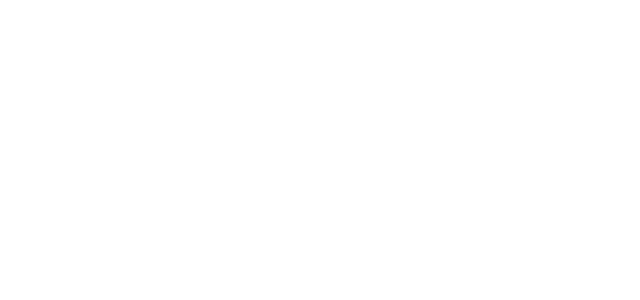
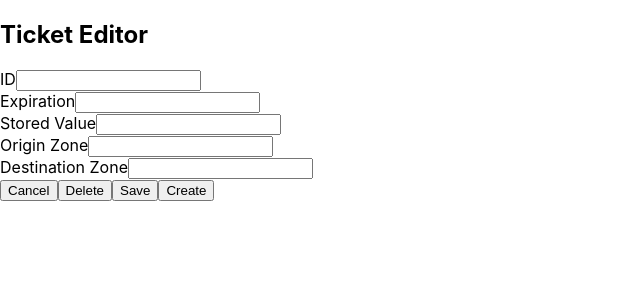
Before and after one commit to timaeusx/cs3200, a React (Create React App) app in the folder tt-webapp/: page /tickets/1/edit in a window 1280 px wide. Before the commit this address had no page. Shown: the top 300 px of the page, without its empty margins (0-640 px from the left). Built offline with nearby package versions, Linux system fonts and the light colour scheme; no server answers.

Commit message:
Implement Ticket edit screen and general cleanup/prettifying

```diff
--- a/tt-webapp/src/App.js
+++ b/tt-webapp/src/App.js
@@ -4,6 +4,7 @@
 import TicketList from './TicketList';
 import UserFormEditor from "./UserFormEditor";
 import TransitCardFormEditor from "./TransitCardFormEditor";
+import TicketFormEditor from "./TicketFormEditor";
 
 function App() {
   return (
@@ -13,8 +14,9 @@
             <Route path="/" element={<UserList/>}/>
             <Route path="/users/:id/edit" element={<UserFormEditor/>}/>
             <Route path="/users/:id/transitcards" element={<TransitCardList/>}/>
-            <Route path="/transitcards/:id" element={<TicketList/>}/>
             <Route path="/transitcards/:id/edit" element={<TransitCardFormEditor/>}/>
+            <Route path="/transitcards/:id/tickets" element={<TicketList/>}/>
+            <Route path="/tickets/:id/edit" element={<TicketFormEditor/>}/>
           </Routes>
         </BrowserRouter>
       </div>
--- /dev/null
+++ b/tt-webapp/src/TicketFormEditor.js
@@ -0,0 +1,54 @@
+import React from "react";
+import {useNavigate} from "react-router";
+import {useParams} from "react-router-dom";
+import TicketService from "./TicketService";
+
+const {useState, useEffect} = React;
+
+const TicketFormEditor = () => {
+  const {id} = useParams();
+  const navigate = useNavigate();
+  const [ticket, setTicket] = useState({});
+  useEffect(() => {
+    if(id !== "new") {
+      findTicketById(id)
+    }
+  }, [id])
+  const createTicket = (ticket) => {
+    TicketService.createTicket(ticket).then(() => navigate(-1))
+  }
+  const findTicketById = (id) => {
+    TicketService.findTicketById(id).then(ticket => setTicket(ticket))
+  }
+  const deleteTicket = (id) => {
+    TicketService.deleteTicket(id).then(() => navigate(-1))
+  }
+  const updateTicket = (id, newTicket) => {
+    TicketService.updateTicket(id, newTicket).then(() => navigate(-1))
+  }
+  return (
+      <div>
+        <h2>Ticket Editor</h2>
+        <label>ID</label>
+        <input value={ticket.idtickets}/><br/>
+        <label>Expiration</label>
+        <input onChange = {(e) => setTicket(ticket => ({...ticket, expiration: e.target.value}))}
+               value={ticket.expiration}/><br/>
+        <label>Stored Value</label>
+        <input onChange = {(e) => setTicket(ticket => ({...ticket, monthlypass: e.target.value}))}
+               value={ticket.monthlypass}/><br/>
+        <label>Origin Zone</label>
+        <input onChange = {(e) => setTicket(ticket => ({...ticket, origin: e.target.value}))}
+               value={ticket.origin}/><br/>
+        <label>Destination Zone</label>
+        <input onChange = {(e) => setTicket(ticket => ({...ticket, destination: e.target.value}))}
+               value={ticket.destination}/><br/>
+        <button className="btn btn-warning" onClick={() => {navigate(-1)}}>Cancel</button>
+        <button className="btn btn-danger" onClick={() => {deleteTicket(ticket.id)}}>Delete</button>
+        <button className="btn btn-primary" onClick={() => {updateTicket(ticket.id, ticket)}}>Save</button>
+        <button className="btn btn-success" onClick={() => {createTicket(ticket)}}>Create</button>
+      </div>
+  )
+}
+
+export default TicketFormEditor;
--- /dev/null
+++ b/tt-webapp/src/TicketService.js
@@ -0,0 +1,42 @@
+// Declare URL where server listens for HTTP requests
+const TICKETS_URL = "http://localhost:8080/api/tickets"
+
+// Retrieve all tickets from the server
+export const findAllTickets = () =>
+    fetch(TICKETS_URL).then(response => response.json())
+
+// Retrieve a single ticket by their ID
+export const findTicketById = (id) =>
+    fetch(`${TICKETS_URL}/${id}`).then(response => response.json())
+
+// Delete a ticket by their ID
+export const deleteTicket = (id) =>
+    fetch(`${TICKETS_URL}/${id}`,{method: "DELETE"})
+
+// Create a new ticket
+export const createTicket = (ticket) =>
+    fetch(TICKETS_URL, {
+      method: 'POST',
+      body: JSON.stringify(ticket),
+      headers: {
+        'content-type' : 'application/json'
+      }}).then(response => response.json())
+
+// Update a ticket by their ID
+export const updateTicket = (id, ticket) =>
+    fetch(`${TICKETS_URL}/${id}`, {
+      method: 'PUT',
+      body: JSON.stringify(ticket),
+      headers: {
+        'content-type' : 'application/json'
+      }}).then(response => response.json())
+
+// Export all functions as the API to this service
+const services = {
+  findAllTickets,
+  findTicketById,
+  deleteTicket,
+  createTicket,
+  updateTicket
+}
+export default services;
--- a/tt-webapp/src/TransitCardList.js
+++ b/tt-webapp/src/TransitCardList.js
@@ -30,13 +30,17 @@
       <h1>
         Cards
       </h1>
+      <button className = "btn btn-primary"
+              onClick = {() => navigate("/cards/new/edit")}>
+        New Card...
+      </button>
       <ul>
         {
           transitcards.map(transitcard =>
               <li key={transitcard.idtransitcards}>
                 Card #{transitcard.idtransitcards}
                 <Link to={`/transitcards/${transitcard.idtransitcards}/edit`}>
-                  Edit Card
+                  &nbsp;Edit Card
                 </Link>
                 <ul>
                   <li>
@@ -48,7 +52,7 @@
                   </li>
                   {tickets.length > 0 &&
                   <li key={transitcard.idtransitcards}>
-                    <Link to={`/transitcards/${transitcard.idtransitcards}`}>
+                    <Link to={`/transitcards/${transitcard.idtransitcards}/tickets`}>
                       Tickets
                     </Link>
                   </li>}
--- a/tt-webapp/src/UserList.js
+++ b/tt-webapp/src/UserList.js
@@ -18,7 +18,7 @@
           Users
         </h1>
         <button className = "btn btn-primary"
-                onClick = {() => navigate("/users/new")}>
+                onClick = {() => navigate("/users/new/edit")}>
           New User...
           </button>
         <ul className="list-group">
```
